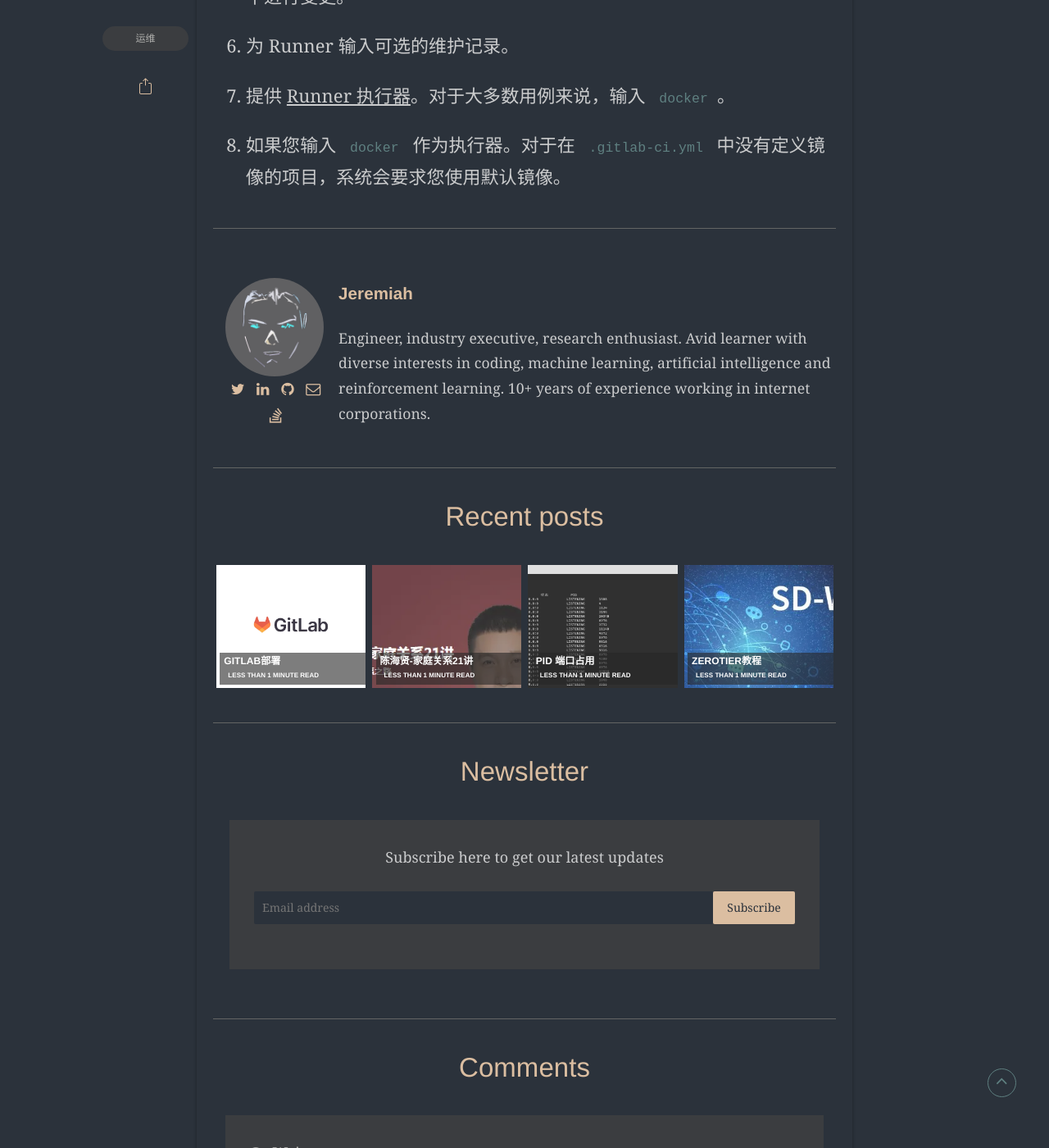
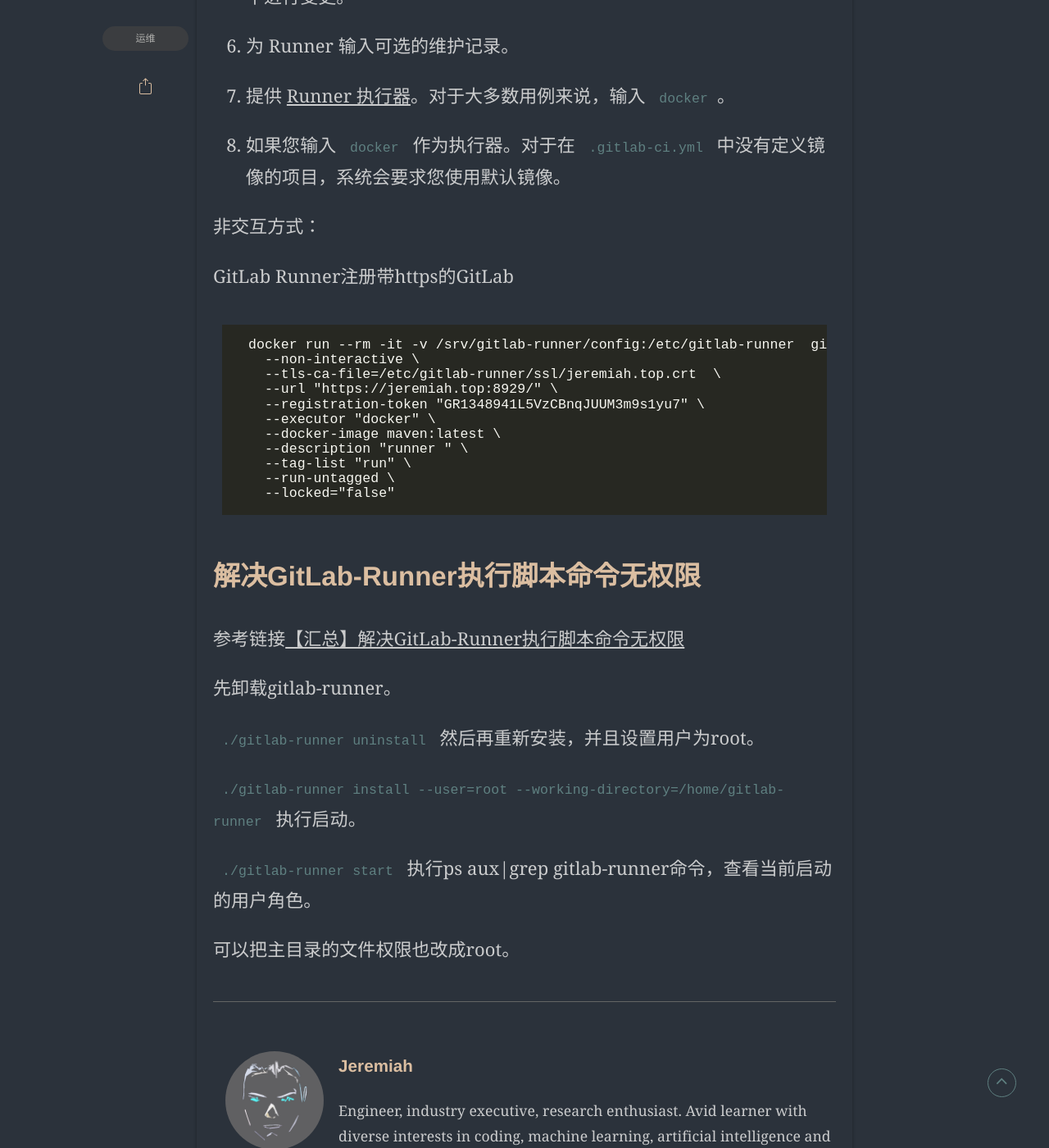
Before and after one commit to JeremiahXu/jeremiahxu.github.io, a Jekyll site: the page built from _posts/2023-03-08-GitLab部署.md, in a window 1280 px wide and 1400 px high, scrolled down 4396 px. Shown: the whole window at 82% size. Built offline with Jekyll 4.4.1, drawn with Linux system fonts in a browser that asks for light colours; some web fonts are replaced; some of the changed text lies outside the part shown.

Commit message:
GitLab Runner注册、权限

````diff
--- a/_posts/2023-03-08-GitLab部署.md
+++ b/_posts/2023-03-08-GitLab部署.md
@@ -2,9 +2,9 @@
 layout: post
 read_time: true
 show_date: true
-title: GitLab部署
+title: GitLab安装部署
 date: 2023-03-08 16:07:00 +0800
-description: GitLab部署
+description: GitLab安装部署
 img: posts/2023-03-08-GitLab部署/2023-03-08-17-25-11-image.png
 tags: [运维]
 author: Jeremiah
@@ -101,7 +101,7 @@
 
 ### 使用 Docker 容器注册 Runner
 
-使用 Docker 容器注册 Runner：
+交互方式：
 
 1. 基于挂载类型运行注册命令：
 
@@ -124,3 +124,38 @@
 7. 提供 [Runner 执行器](https://docs.gitlab.cn/runner/executors/index.html)。对于大多数用例来说，输入 `docker`。
 
 8. 如果您输入 `docker` 作为执行器。对于在 `.gitlab-ci.yml` 中没有定义镜像的项目，系统会要求您使用默认镜像。
+
+非交互方式：
+
+GitLab Runner注册带https的GitLab
+
+```
+docker run --rm -it -v /srv/gitlab-runner/config:/etc/gitlab-runner  gitlab/gitlab-runner register \
+  --non-interactive \
+  --tls-ca-file=/etc/gitlab-runner/ssl/jeremiah.top.crt  \
+  --url "https://jeremiah.top:8929/" \
+  --registration-token "GR1348941L5VzCBnqJUUM3m9s1yu7" \
+  --executor "docker" \
+  --docker-image maven:latest \
+  --description "runner " \
+  --tag-list "run" \
+  --run-untagged \
+  --locked="false"
+```
+
+## 解决GitLab-Runner执行脚本命令无权限
+
+参考链接[【汇总】解决GitLab-Runner执行脚本命令无权限](https://blog.csdn.net/qq_39940674/article/details/127616784)
+
+先卸载gitlab-runner。
+
+`./gitlab-runner uninstall`
+然后再重新安装，并且设置用户为root。
+
+`./gitlab-runner install --user=root --working-directory=/home/gitlab-runner`
+执行启动。
+
+`./gitlab-runner start`
+执行ps aux|grep gitlab-runner命令，查看当前启动的用户角色。
+
+可以把主目录的文件权限也改成root。
````
